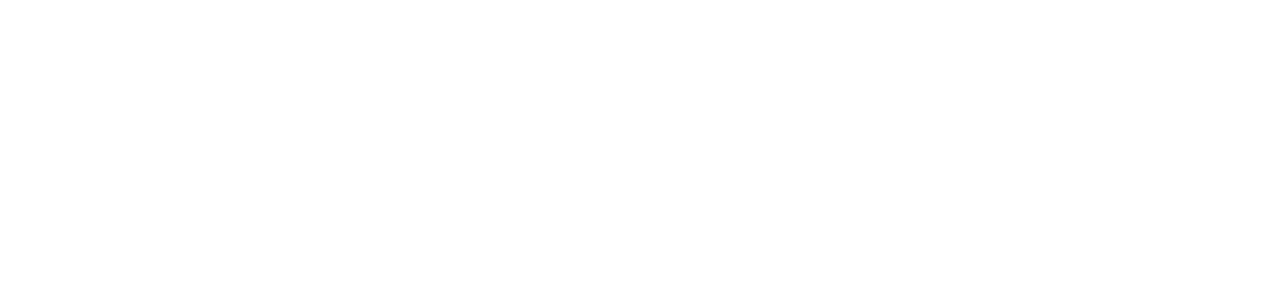
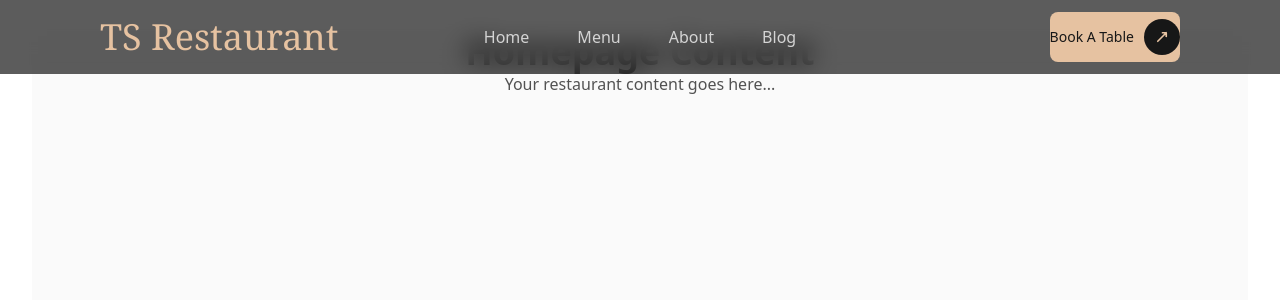
Before and after one commit to quangthanhng/Restaurant_Website_23521453, a React (Vite) app: page / in a window 1280 px wide. Before the commit this address had no page. Shown: the top 300 px of the page. Built offline with nearby package versions, Linux system fonts and the light colour scheme.

Commit message:
Design the header for the website

```diff
--- a/src/components/Header/Header.tsx
+++ b/src/components/Header/Header.tsx
@@ -1,47 +1,151 @@
 import { Link } from 'react-router-dom'
 import path from '../../constants/path'
+import { useState } from 'react'
 
 export default function Header() {
+  const [isMenuOpen, setIsMenuOpen] = useState(false)
+
   return (
-    <header className='bg-dark-100 text-beige-100'>
-      <div className='container mx-auto flex items-center justify-between px-6 py-4'>
-        {/* Logo */}
-        <Link to={path.home} className='text-2xl font-semibold tracking-wider'>
-          SAVORIA
+    <header className='fixed left-0 right-0 top-0 z-50 w-full bg-neutral-900/70 backdrop-blur-md'>
+      <div className='relative flex h-[74px] w-full items-center'>
+        {/* Left section - Logo positioned at left with 100px margin, flexible */}
+        <div className='flex items-center' style={{ marginLeft: '100px' }}>
+          <Link
+            to={path.home}
+            className='font-serif text-4xl font-medium capitalize leading-logo tracking-logo text-savoria-gold transition-colors hover:text-amber-50'
+          >
+            TS Restaurant
+          </Link>
+        </div>
+
+        {/* Spacer to create flexible space */}
+        <div className='flex-1'></div>
+
+        {/* Center section - Desktop Navigation - positioned in center */}
+        <nav className='hidden absolute left-1/2 -translate-x-1/2 transform items-center gap-12 lg:flex'>
+          <Link
+            to={path.home}
+            className='group relative pb-1 text-base font-normal text-neutral-300 transition-colors hover:text-amber-50'
+          >
+            Home
+            <span className='absolute bottom-0 left-0 h-0.5 w-0 bg-amber-50 transition-all duration-300 group-hover:w-full'></span>
+          </Link>
+          <Link
+            to={path.menu}
+            className='group relative pb-1 text-base font-normal text-neutral-300 transition-colors hover:text-amber-50'
+          >
+            Menu
+            <span className='absolute bottom-0 left-0 h-0.5 w-0 bg-amber-50 transition-all duration-300 group-hover:w-full'></span>
+          </Link>
+          <Link
+            to={path.about}
+            className='group relative pb-1 text-base font-normal text-neutral-300 transition-colors hover:text-amber-50'
+          >
+            About
+            <span className='absolute bottom-0 left-0 h-0.5 w-0 bg-amber-50 transition-all duration-300 group-hover:w-full'></span>
+          </Link>
+          <Link
+            to={path.blog}
+            className='group relative pb-1 text-base font-normal text-neutral-300 transition-colors hover:text-amber-50'
+          >
+            Blog
+            <span className='absolute bottom-0 left-0 h-0.5 w-0 bg-amber-50 transition-all duration-300 group-hover:w-full'></span>
+          </Link>
+        </nav>
+
+        {/* Another spacer for right side */}
+        <div className='flex-1'></div>
+
+        {/* Right section - Book A Table Button with 100px margin from right edge */}
+        <div className='flex items-center gap-4' style={{ marginRight: '100px' }}>
+          {/* Book A Table Button - Desktop Only */}
+          <Link
+            to='/booking'
+            className='group relative isolate hidden h-[50px] items-center justify-center gap-2.5 overflow-hidden rounded-lg bg-savoria-gold px-6 text-sm font-medium transition-colors duration-300 lg:flex'
+          >
+            {/* Ripple effect background - starts hidden, expands on hover */}
+            <span className='absolute right-[18px] top-1/2 -z-10 h-9 w-9 -translate-y-1/2 scale-0 rounded-full bg-neutral-900 transition-transform duration-700 ease-in-out group-hover:scale-[25]'></span>
+
+            <span className='relative z-10 whitespace-nowrap text-neutral-900 transition-colors duration-500 group-hover:text-savoria-gold'>
+              Book A Table
+            </span>
+            <span className='relative z-10 flex h-9 w-9 shrink-0 items-center justify-center rounded-full bg-neutral-900 transition-all duration-500 group-hover:bg-savoria-gold'>
+              <svg
+                className='h-4 w-4 -rotate-45 text-savoria-gold transition-colors duration-500 group-hover:text-neutral-900'
+                fill='none'
+                stroke='currentColor'
+                viewBox='0 0 24 24'
+                strokeWidth='2.5'
+              >
+                <path
+                  strokeLinecap='round'
+                  strokeLinejoin='round'
+                  d='M17 8l4 4m0 0l-4 4m4-4H3'
+                />
+              </svg>
+            </span>
           </Link>
 
-        {/* Navigation */}
-        <nav className='flex items-center gap-8'>
+          {/* Mobile Menu Button */}
+          <button
+            onClick={() => setIsMenuOpen(!isMenuOpen)}
+            className='relative z-50 flex h-10 w-10 flex-col items-center justify-center gap-1.5 rounded-lg bg-neutral-800 p-2 transition-colors hover:bg-neutral-700 lg:hidden'
+            aria-label='Toggle menu'
+          >
+            <span
+              className={`h-0.5 w-6 bg-amber-50 transition-all duration-300 ${isMenuOpen ? 'translate-y-2 rotate-45' : ''
+                }`}
+            />
+            <span
+              className={`h-0.5 w-6 bg-amber-50 transition-all duration-300 ${isMenuOpen ? 'opacity-0' : ''
+                }`}
+            />
+            <span
+              className={`h-0.5 w-6 bg-amber-50 transition-all duration-300 ${isMenuOpen ? '-translate-y-2 -rotate-45' : ''
+                }`}
+            />
+          </button>
+        </div>
+      </div>
+
+      {/* Mobile Menu */}
+      <div
+        className={`absolute left-0 top-full w-full overflow-hidden border-b border-neutral-800 bg-neutral-900/98 backdrop-blur-md transition-all duration-300 lg:hidden ${isMenuOpen ? 'max-h-96 opacity-100' : 'max-h-0 opacity-0'
+          }`}
+      >
+        <nav className='flex flex-col gap-1 px-4 py-6'>
           <Link
             to={path.home}
-            className='text-sm font-medium transition-colors hover:text-beige-80'
+            onClick={() => setIsMenuOpen(false)}
+            className='rounded-lg px-4 py-3 text-sm font-medium uppercase tracking-wider text-amber-50 transition-colors hover:bg-neutral-800 hover:text-amber-100'
           >
             Home
           </Link>
           <Link
-            to='/menu'
-            className='text-sm font-medium transition-colors hover:text-beige-80'
+            to={path.menu}
+            onClick={() => setIsMenuOpen(false)}
+            className='rounded-lg px-4 py-3 text-sm font-medium uppercase tracking-wider text-amber-50 transition-colors hover:bg-neutral-800 hover:text-amber-100'
           >
             Menu
           </Link>
           <Link
-            to='/about'
-            className='text-sm font-medium transition-colors hover:text-beige-80'
+            to={path.about}
+            onClick={() => setIsMenuOpen(false)}
+            className='rounded-lg px-4 py-3 text-sm font-medium uppercase tracking-wider text-amber-50 transition-colors hover:bg-neutral-800 hover:text-amber-100'
           >
             About
           </Link>
           <Link
-            to='/blog'
-            className='text-sm font-medium transition-colors hover:text-beige-80'
+            to={path.blog}
+            onClick={() => setIsMenuOpen(false)}
+            className='rounded-lg px-4 py-3 text-sm font-medium uppercase tracking-wider text-amber-50 transition-colors hover:bg-neutral-800 hover:text-amber-100'
           >
             Blog
           </Link>
-        </nav>
-
-        {/* Book A Table Button */}
           <Link
             to='/booking'
-          className='flex items-center gap-2 rounded-md bg-beige-100 px-6 py-2.5 text-sm font-medium text-dark-100 transition-all hover:bg-beige-80'
+            onClick={() => setIsMenuOpen(false)}
+            className='mt-4 flex items-center justify-center gap-2 rounded-full bg-amber-600 px-8 py-3 text-sm font-semibold uppercase tracking-wide text-white shadow-lg transition-all hover:bg-amber-500'
           >
             Book A Table
             <svg
@@ -58,6 +162,7 @@
               />
             </svg>
           </Link>
+        </nav>
       </div>
     </header>
   )
--- a/src/constants/path.ts
+++ b/src/constants/path.ts
@@ -1,8 +1,8 @@
 const path = {
-  home: '/home',
-  menu: '/home/menu',
-  about: 'home/about',
-  blog: 'home/blog',
+  home: '/',
+  menu: '/menu',
+  about: '/about',
+  blog: '/blog',
   user: '/user',
   profile: '/user/profile',
   changePassword: '/user/password',
--- a/src/index.css
+++ b/src/index.css
@@ -1,4 +1,11 @@
 @import 'tailwindcss';
+
+@theme {
+  --color-savoria-gold: rgb(230, 194, 161);
+  --font-family-serif: Georgia, Cambria, 'Times New Roman', Times, serif;
+  --letter-spacing-logo: -0.3px;
+  --line-height-logo: 46.8px;
+}
 
 * {
   margin: 0;
--- a/src/pages/homepage/homepage.tsx
+++ b/src/pages/homepage/homepage.tsx
@@ -3,9 +3,16 @@
 
 export default function homepage() {
   return (
-    <div>
+    <div className='min-h-screen bg-neutral-50'>
       <Header />
-      <div>homepage content</div>
+      <main className='pt-20'>
+        <div className='mx-auto max-w-7xl px-4 py-12 sm:px-6 lg:px-8'>
+          <h1 className='text-4xl font-bold text-neutral-900'>Homepage Content</h1>
+          <p className='mt-4 text-neutral-600'>
+            Your restaurant content goes here...
+          </p>
+        </div>
+      </main>
     </div>
   )
 }
--- a/tailwind.config.js
+++ b/tailwind.config.js
@@ -14,7 +14,17 @@
           100: '#1A1A1A',
           70: '#4D4D4D',
           16: '#D6D6D6'
-        }
+        },
+        'savoria-gold': 'rgb(230, 194, 161)'
+      },
+      fontFamily: {
+        serif: ['Georgia', 'Cambria', 'Times New Roman', 'Times', 'serif']
+      },
+      letterSpacing: {
+        logo: '-0.3px'
+      },
+      lineHeight: {
+        logo: '46.8px'
       }
     }
   },
```
Also changed, not shown: src/pages/About/index.ts (renamed from src/pages/About/inde.ts). Lines whose indentation alone changed are shown as unchanged.
